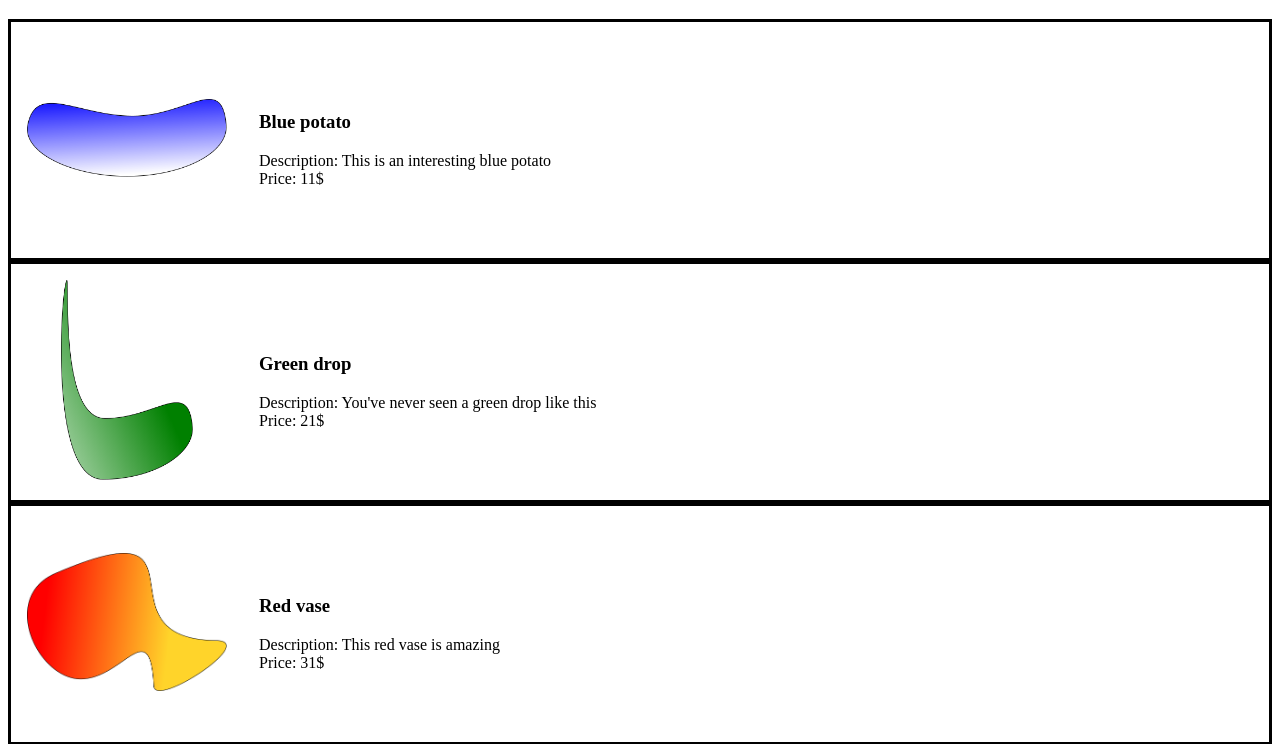
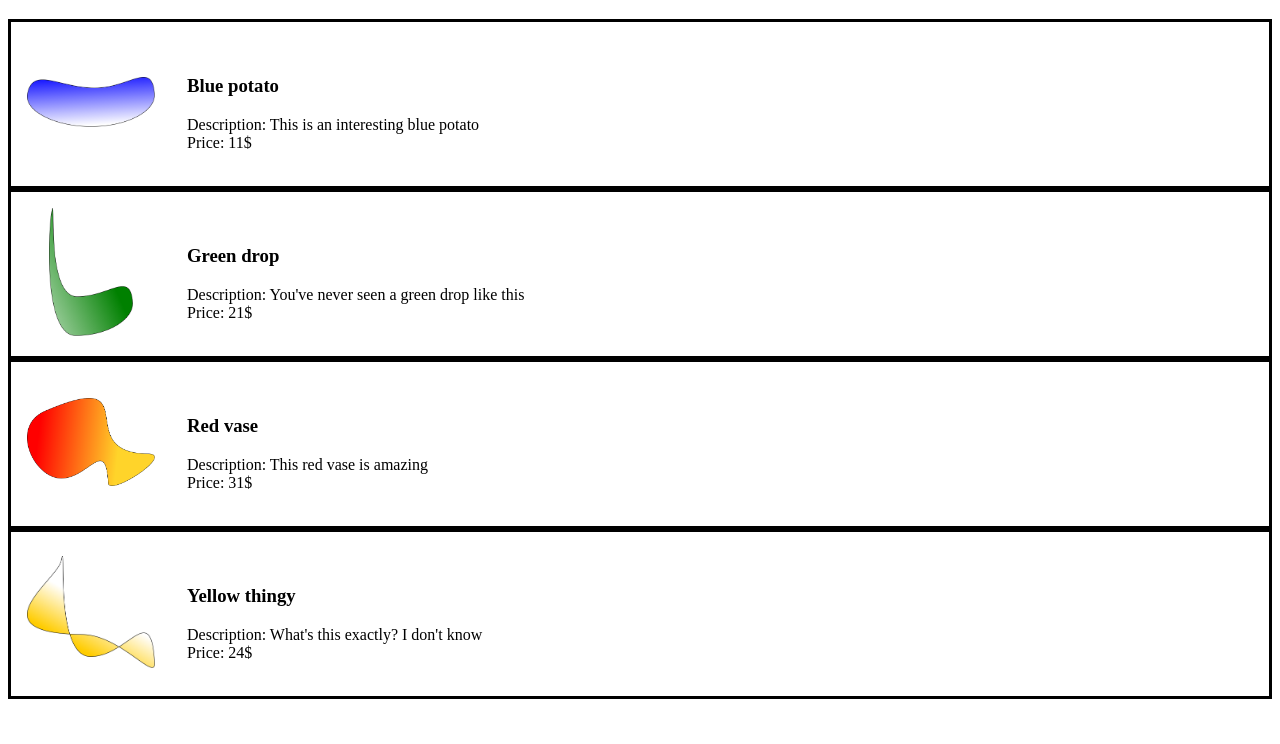
Before and after one commit to amammana/myshop, a React app in the folder myshop-app/: page / in a window 1280 px wide. Shown: the part 61-805 px from the top of the page. Built offline with nearby package versions, Linux system fonts and the light colour scheme.

Commit message:
Small updates to the website

```diff
--- a/myshop-app/public/index.html
+++ b/myshop-app/public/index.html
@@ -24,7 +24,7 @@
       work correctly both with client-side routing and a non-root public URL.
       Learn how to configure a non-root public URL by running `npm run build`.
     -->
-    <title>React App</title>
+    <title>Alessandro's Shop</title>
   </head>
   <body>
     <noscript>You need to enable JavaScript to run this app.</noscript>
--- a/myshop-app/src/index.css
+++ b/myshop-app/src/index.css
@@ -8,8 +8,8 @@
 }
 
 .product div img {
-  width: 200px;
-  height: 200px;
+  width: 128px;
+  height: 128px;
   object-fit: contain;
   padding: 16px;
 }
```
Also changed, not shown: myshop-app/public/favicon.ico, myshop-app/public/logo192.png, myshop-app/public/logo512.png, myshop-app/public/manifest.json, myshop-app/public/site.webmanifest (added).
